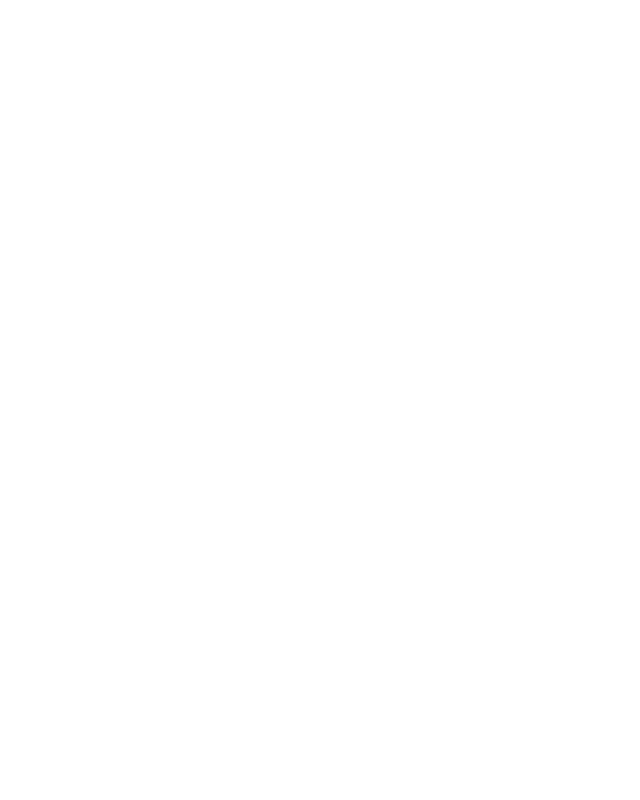
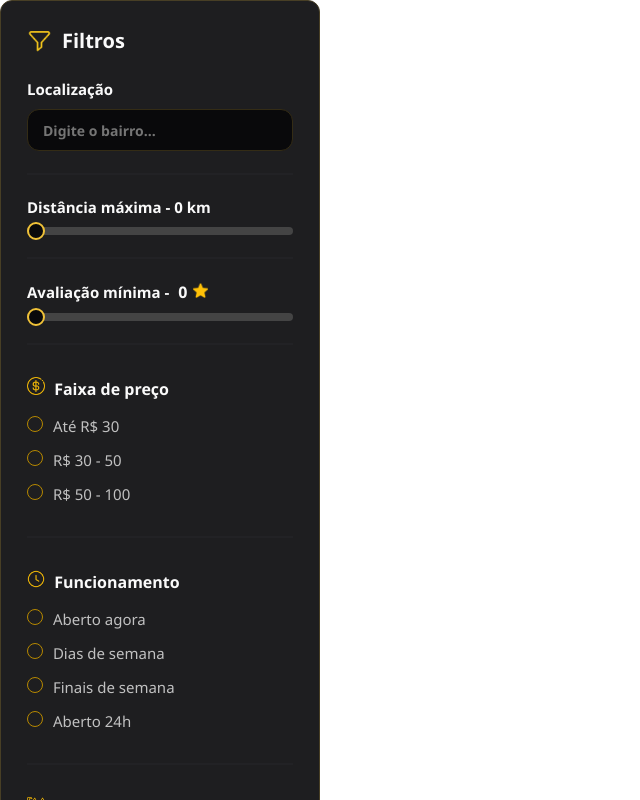
Before and after one commit to Cobarber-PI/cliente-frontend, a Vue app: page /filtro in a window 1280 px wide. Before the commit this address had no page. Shown: the top 800 px of the page, without its empty margins (0-640 px from the left). Built offline with nearby package versions, Linux system fonts and the light colour scheme.

Commit message:
feat: Add comentário no código  #18

```diff
--- a/src/router/index.js
+++ b/src/router/index.js
@@ -2,6 +2,7 @@ import { createRouter, createWebHistory } from 'vue-router'
 import LoginView from '../views/LoginView.vue'
 import telaRegistroView from '../views/telaRegistroView.vue'
 import IntroducaoView from '../views/introducaoView.vue'
+import FiltroView from '@/views/FiltroView.vue'
 
 const router = createRouter({
   history: createWebHistory(import.meta.env.BASE_URL),
@@ -26,6 +27,11 @@ const router = createRouter({
       name: 'about',
       component: () => import('../views/AboutView.vue'),
     },
+    {
+      path: '/filtro',
+      name: 'Filtro',
+      component: FiltroView,
+    },
   ],
 })
 
```
Also changed, not shown: src/components/Filtro.vue (+40 -16 lines).
